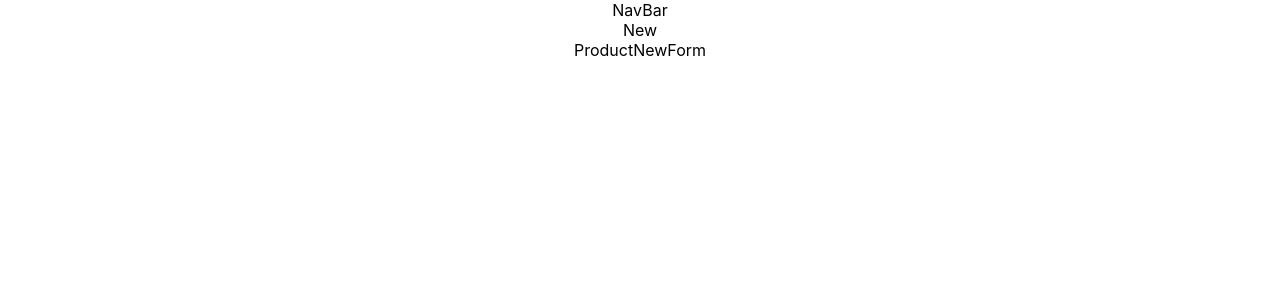
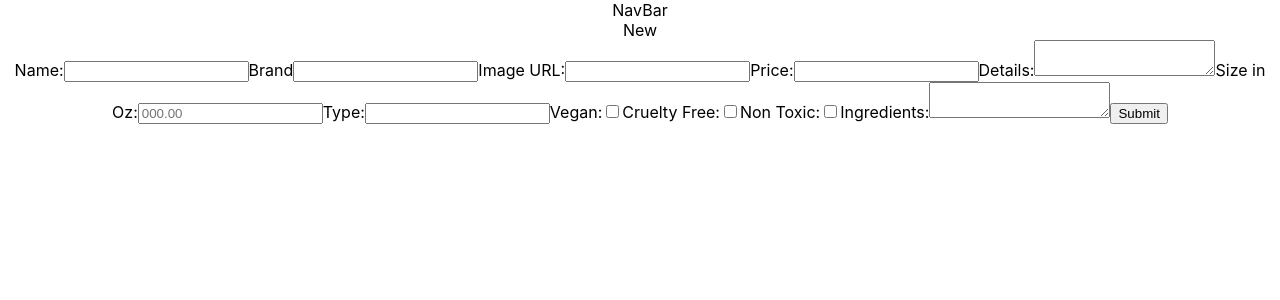
Before and after one commit to BertCasale/glowHive-frontend, a React (Create React App) app: page /products/new in a window 1280 px wide. Shown: the top 300 px of the page. Built offline with nearby package versions, Linux system fonts and the light colour scheme.

Commit message:
form layout made

```diff
--- a/src/Components/ProductEditForm.js
+++ b/src/Components/ProductEditForm.js
@@ -1,5 +1,42 @@
 export default function ProductEditForm() {
   return (<div className="ProductEditForm">
-    ProductEditForm
+    <form>
+
+      <label htmlFor="name">Name:</label>
+      <input name="name" id="name" required/>
+
+      <label htmlFor="brand">Brand</label>
+      <input name="brand" id="brand" type="text" required/>
+
+      <label htmlFor="image_url">Image URL:</label>
+      <input name="image_url" id="image_url" type="text" required/>
+
+      <label htmlFor="price">Price:</label>
+      <input name="price" id="price" type="number" required/>
+
+      <label htmlFor="details">Details:</label>
+      <textarea name="details" id="details" required/>
+
+      <label htmlFor="size_in_oz">Size in Oz:</label>
+      <input name="size_in_oz" id="size_in_oz" type="number" placeholder="000.00" required/>
+
+      <label htmlFor="type">Type:</label>
+      <input name="type" id="type" type="text" required/>
+
+      <label htmlFor="vegan">Vegan:</label>
+      <input name="vegan" id="vegan" type="checkbox"/>
+
+      <label htmlFor="is_cruelty_free">Cruelty Free:</label>
+      <input name="is_cruelty_free" id="is_cruelty_free" type="checkbox"/>
+
+      <label htmlFor="non_toxic">Non Toxic:</label>
+      <input name="non_toxic" id="non_toxic" type="checkbox"/>
+
+      <label htmlFor="ingredients">Ingredients:</label>
+      <textarea name="ingredients" id="ingredients"/>
+
+      <input type="submit"/>
+
+    </form>
   </div>)
 }
--- a/src/Components/ProductNewForm.js
+++ b/src/Components/ProductNewForm.js
@@ -1,5 +1,42 @@
 export default function ProductNewForm() {
   return (<div className="ProductNewForm">
-    ProductNewForm
+    <form>
+
+      <label htmlFor="name">Name:</label>
+      <input name="name" id="name" required/>
+
+      <label htmlFor="brand">Brand</label>
+      <input name="brand" id="brand" type="text" required/>
+
+      <label htmlFor="image_url">Image URL:</label>
+      <input name="image_url" id="image_url" type="text" required/>
+
+      <label htmlFor="price">Price:</label>
+      <input name="price" id="price" type="number" required/>
+
+      <label htmlFor="details">Details:</label>
+      <textarea name="details" id="details" required/>
+
+      <label htmlFor="size_in_oz">Size in Oz:</label>
+      <input name="size_in_oz" id="size_in_oz" type="number" placeholder="000.00" required/>
+
+      <label htmlFor="type">Type:</label>
+      <input name="type" id="type" type="text" required/>
+
+      <label htmlFor="vegan">Vegan:</label>
+      <input name="vegan" id="vegan" type="checkbox"/>
+
+      <label htmlFor="is_cruelty_free">Cruelty Free:</label>
+      <input name="is_cruelty_free" id="is_cruelty_free" type="checkbox"/>
+
+      <label htmlFor="non_toxic">Non Toxic:</label>
+      <input name="non_toxic" id="non_toxic" type="checkbox"/>
+
+      <label htmlFor="ingredients">Ingredients:</label>
+      <textarea name="ingredients" id="ingredients"/>
+
+      <input type="submit"/>
+
+    </form>
   </div>)
 }
```
